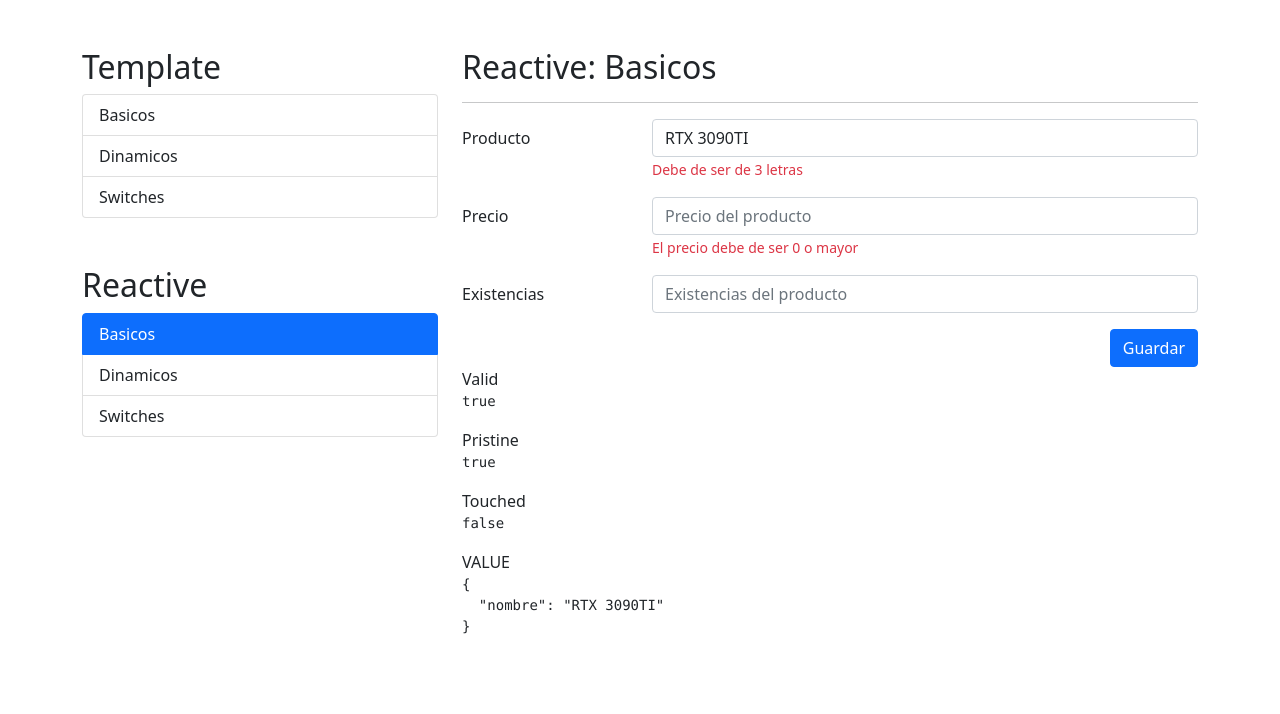
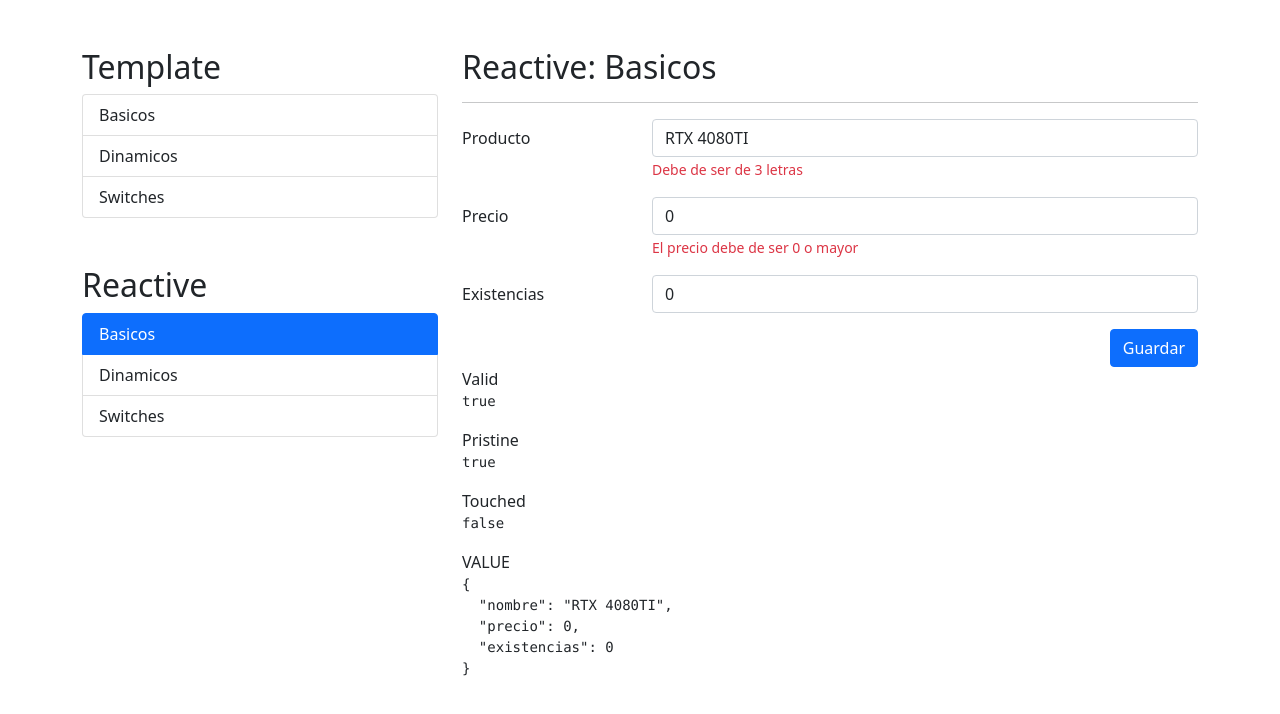
Before and after one commit to efraindrummer/formulariosAngular, an Angular app: page /reactive/basicos in a window 1280 px wide. Shown: the top 714 px of the page. Built offline with nearby package versions, Linux system fonts and the light colour scheme.

Commit message:
formBuilder

```diff
--- a/src/app/reactive/basicos/basicos.component.html
+++ b/src/app/reactive/basicos/basicos.component.html
@@ -30,7 +30,12 @@
             <div class="mb-3 row">
                 <label class="col-sm-3 col-form-label">Precio</label>
                 <div class="col-sm-9">
-                    <input type="number" class="form-control" placeholder="Precio del producto">
+                    <input
+                        type="number"
+                        formControlName="precio"
+                        class="form-control"
+                        placeholder="Precio del producto"
+                    >
 
                     <span class="form-text text-danger" >
                         El precio debe de ser 0 o mayor
@@ -42,7 +47,12 @@
             <div class="mb-3 row">
                 <label class="col-sm-3 col-form-label">Existencias</label>
                 <div class="col-sm-9">
-                    <input type="number" class="form-control" placeholder="Existencias del producto">
+                    <input
+                        type="number"
+                        formControlName="existencias"
+                        class="form-control"
+                        placeholder="Existencias del producto"
+                    >
                 </div>
             </div>
 
--- a/src/app/reactive/basicos/basicos.component.ts
+++ b/src/app/reactive/basicos/basicos.component.ts
@@ -1,5 +1,5 @@
 import { Component } from '@angular/core';
-import { FormGroup, FormControl } from '@angular/forms';
+import { FormGroup, FormBuilder } from '@angular/forms';
 
 @Component({
   selector: 'app-basicos',
@@ -9,10 +9,18 @@ import { FormGroup, FormControl } from '@angular/forms';
 })
 export class BasicosComponent {
 
-  miFormulario: FormGroup = new FormGroup({
-    'nombre': new FormControl('RTX 3090TI')
-  });
+  /* miFormulario: FormGroup = new FormGroup({
+    nombre      : new FormControl('RTX 3090TI'),
+    precio      : new FormControl(1500),
+    existencias : new FormControl(5),
+  }); */
 
-  constructor() { }
+  miFormulario: FormGroup = this.fb.group({
+    nombre: ['RTX 4080TI'],
+    precio: [0],
+    existencias: [0],
+  })
+
+  constructor(private fb: FormBuilder) { }
 
 }
```
